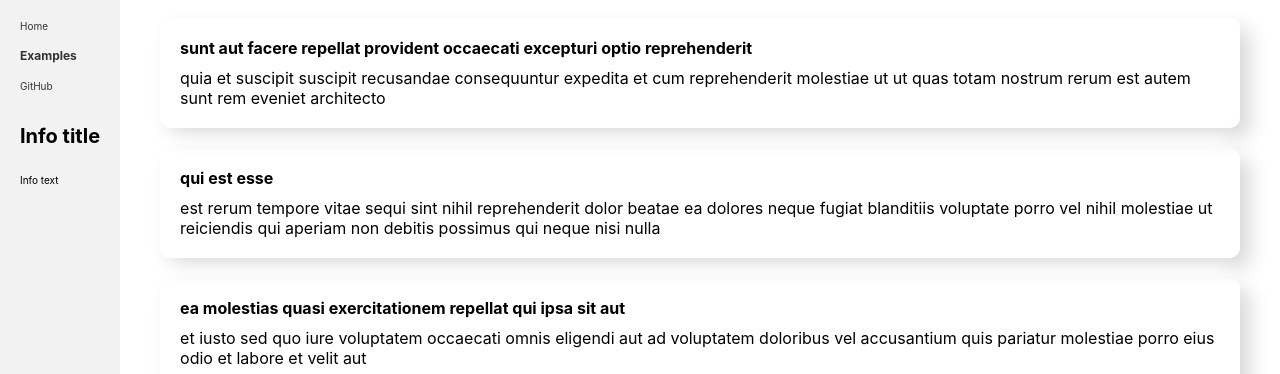
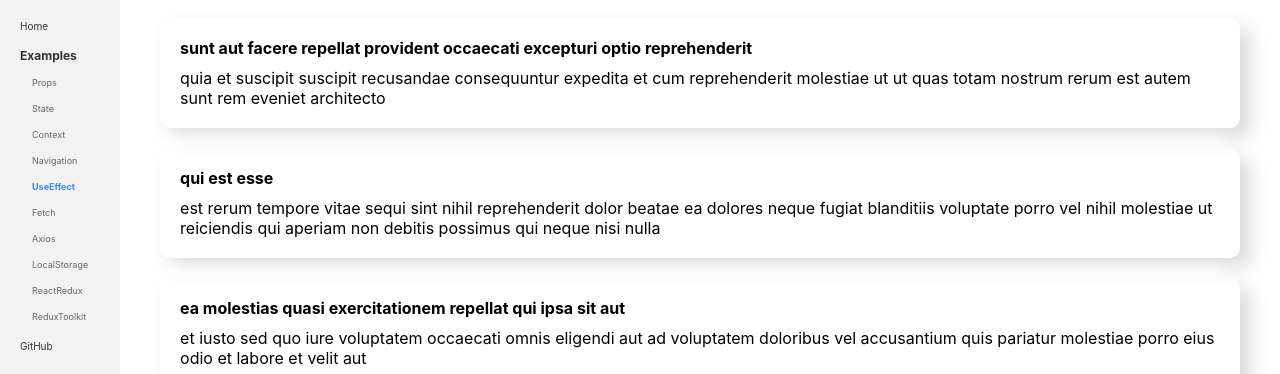
Before and after one commit to Rurien1124/react-typescript-basic, a React (Create React App) app: page /examples/use-effect in a window 1280 px wide. Shown: the part 209-583 px from the top of the page. Built offline with nearby package versions, Linux system fonts and the light colour scheme.

Commit message:
Add sidebar accordion opened when header menu clicked

```diff
--- a/src/layouts/main/Sidebar.tsx
+++ b/src/layouts/main/Sidebar.tsx
@@ -1,6 +1,6 @@
 import React, { useState } from 'react';
 import styled from '@emotion/styled';
-import { NavLink } from 'react-router-dom';
+import { NavLink, useLocation } from 'react-router-dom';
 import { MENU_ITEMS } from '../../examples/common/Menu';
 
 const Container = styled.aside`
@@ -96,6 +96,9 @@ TODO
 export const Sidebar = () => {
   const [openMenu, setOpenMenu] = useState<string | null>(null);
 
+  const currentLocation = useLocation();
+  console.log(currentLocation);
+
   const toggleMenu = (key: string) => {
     setOpenMenu((prev) => (prev === key ? null : key));
   };
@@ -116,7 +119,12 @@ export const Sidebar = () => {
             )}
 
             {menu.subMenu && (
-              <SubMenu open={openMenu === menu.title}>
+              <SubMenu
+                open={
+                  openMenu === menu.title ||
+                  currentLocation.pathname.startsWith(menu.link)
+                }
+              >
                 {menu.subMenu.map((subMenu) => (
                   <SubMenuContent
                     key={subMenu.title}
```
